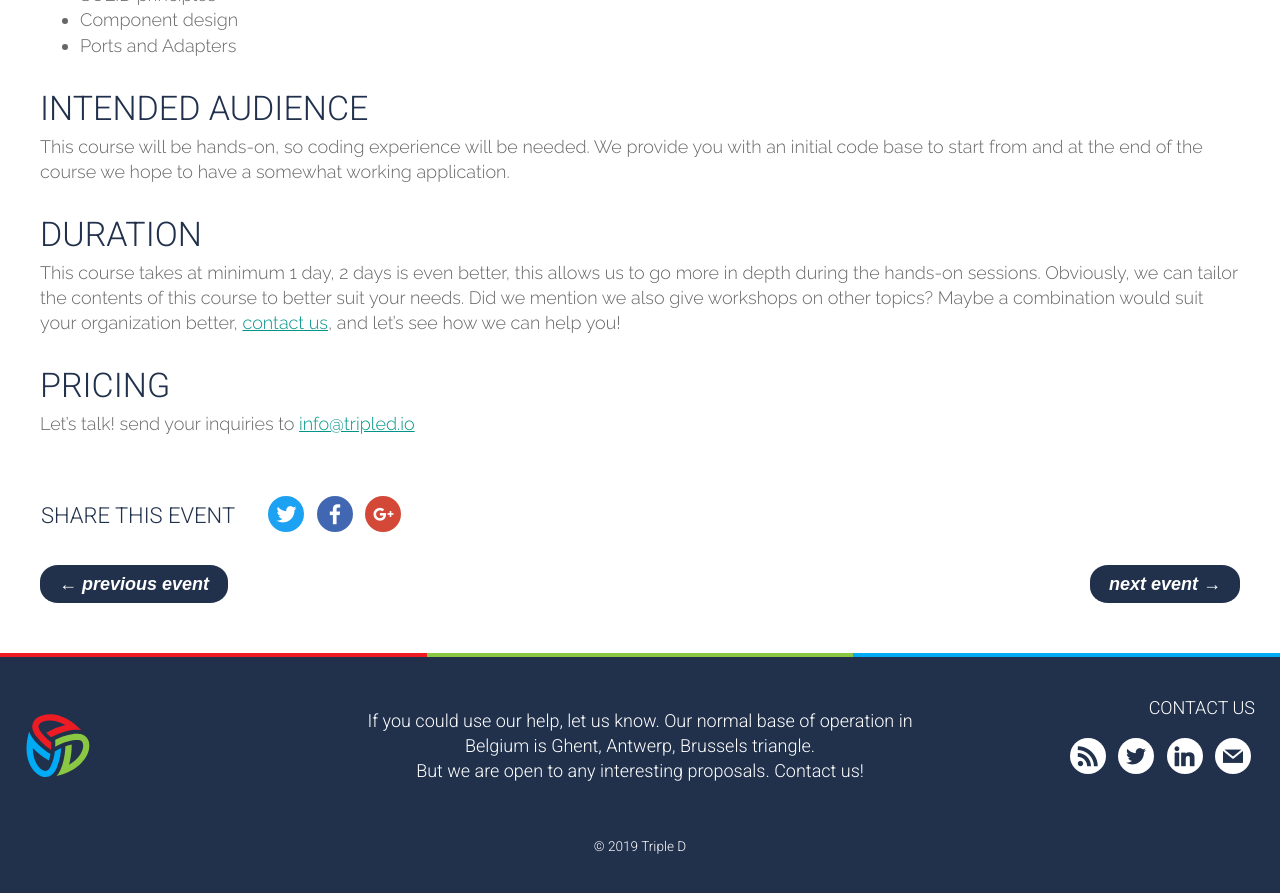
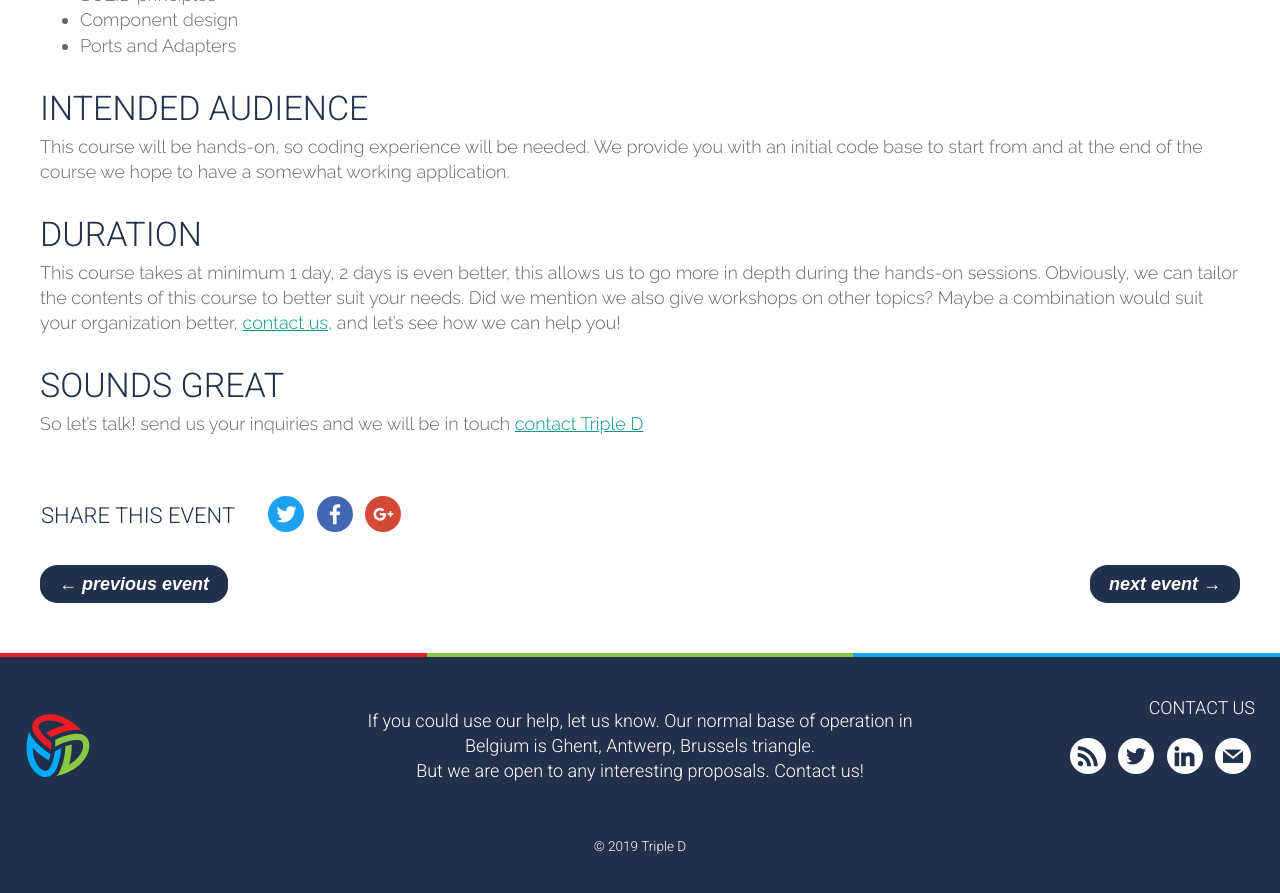
Before and after one commit to tripledio/tripledio.github.io, a Jekyll site: the page built from _events/02-clean-architecture.md, in a window 1280 px wide and 900 px high, scrolled down 1047 px. Shown: the top 893 px of the window. Built offline with Jekyll 4.4.1, drawn with Linux system fonts in a browser that asks for light colours.

Commit message:
Redirect to contact form

```diff
--- a/_events/02-clean-architecture.md
+++ b/_events/02-clean-architecture.md
@@ -22,7 +22,9 @@
 This course will be hands-on, so coding experience will be needed. We provide you with an initial code base to start from and at the end of the course we hope to have a somewhat working application.
 
 ## Duration
-This course takes at minimum 1 day, 2 days is even better, this allows us to go more in depth during the hands-on sessions. Obviously, we can tailor the contents of this course to better suit your needs. Did we mention we also give workshops on other topics? Maybe a combination would suit your organization better, [contact us](mailto:info@tripled.io), and let's see how we can help you!
+This course takes at minimum 1 day, 2 days is even better, this allows us to go more in depth during the hands-on sessions. Obviously, we can tailor the contents of this course to better suit your needs. Did we mention we also give workshops on other topics? Maybe a combination would suit your organization better, [contact us](/contact/), and let's see how we can help you!
 
-## Pricing
-Let's talk! send your inquiries to [info@tripled.io](mailto:info@tripled.io)
+## Sounds great
+
+So let's talk! send us your inquiries and we will be in touch
+[contact Triple D](/contact/)
--- a/contact.html
+++ b/contact.html
@@ -44,7 +44,6 @@
 		<div class="form-group col-12">
 			<input type="hidden" name="_subject" value="New form submission!" />
 			<input type="hidden" name="_next" value="/contact-thanks" />
-			<!--<input type="hidden" name="_cc" value="example@slack.com" />-->
 			<input type="text" name="_gotcha" style="display:none" />
 			<input type="submit" class="btn btn-primary" value="Send" />
 		</div>
```
Also changed, not shown: _events/01-ddd-introduction.md (+7 -1 lines), _events/03-event-storming-intro.md (+6 -0 lines).
